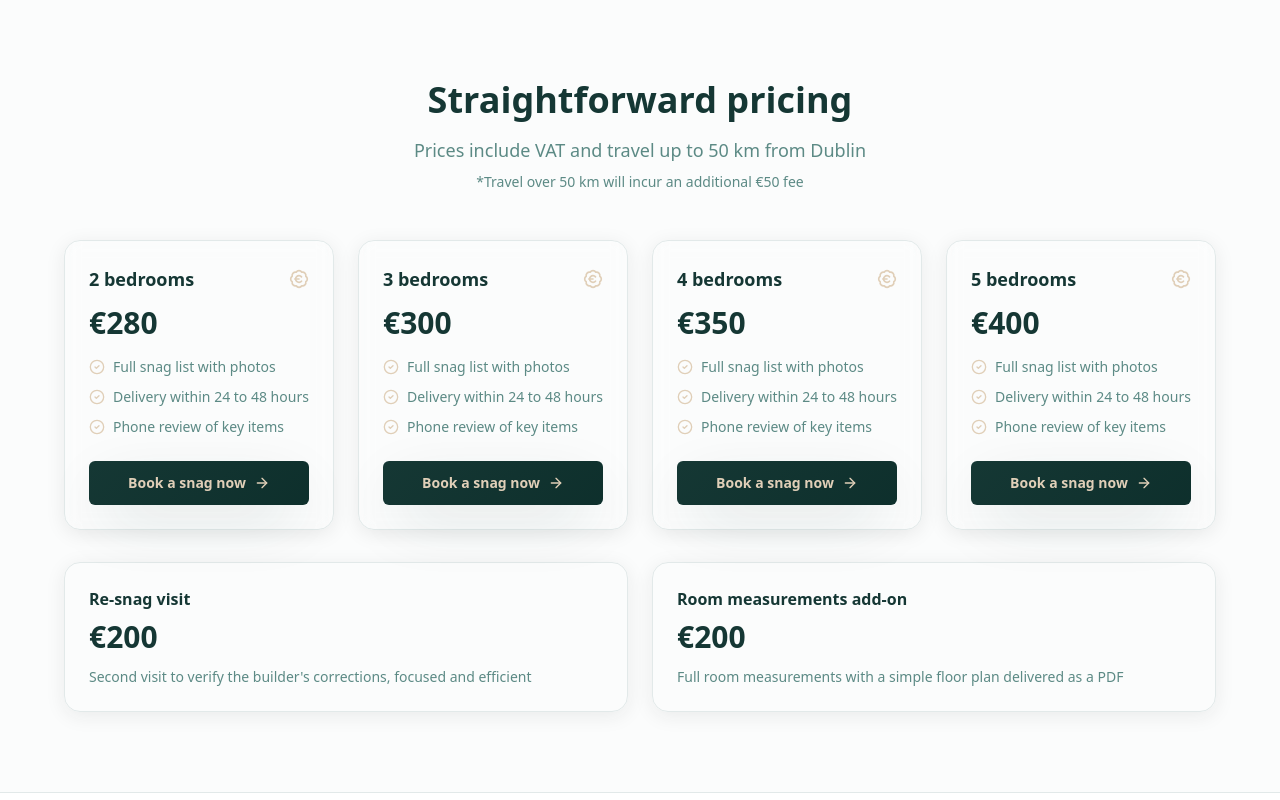
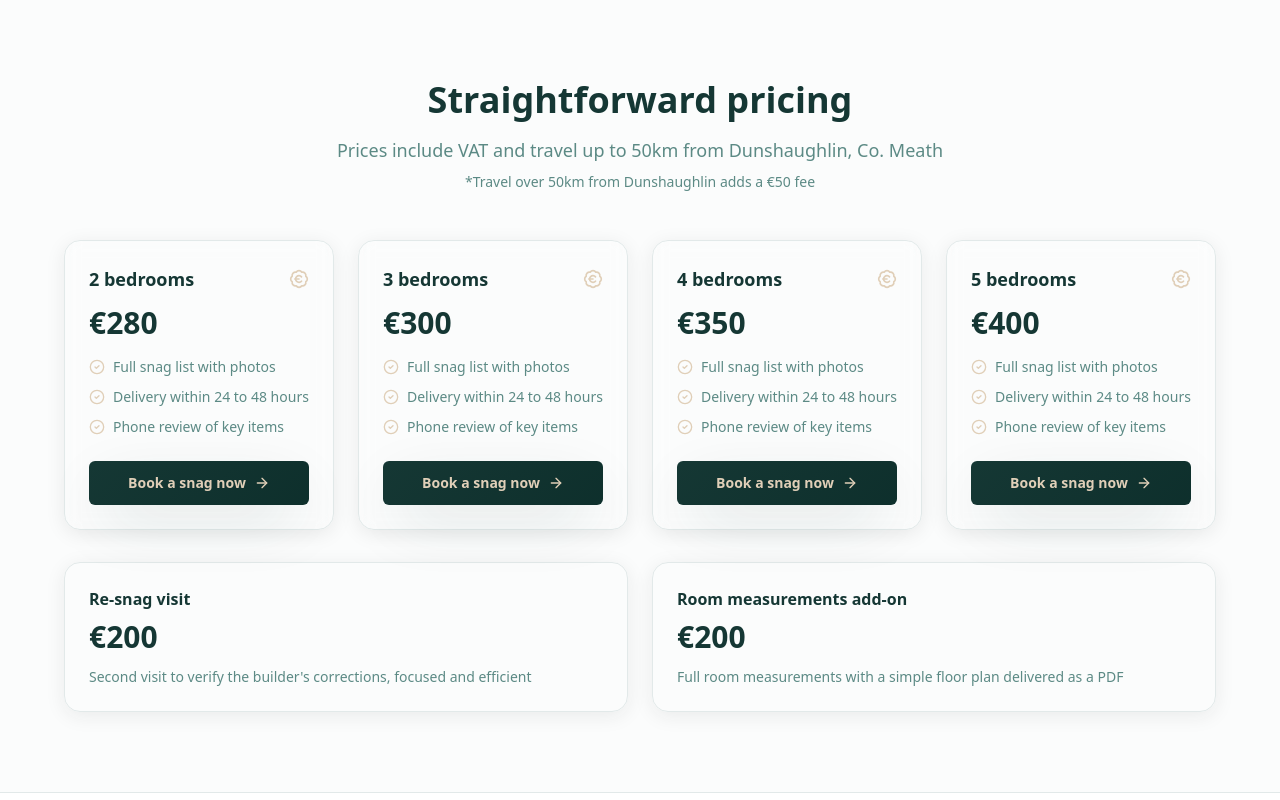
Before and after one commit to sorrynoservice/mf-project-solutions, a React (Vite) app: page /snagging in a window 1280 px wide. Shown: the part 1580-2380 px from the top of the page. Built offline with nearby package versions, Linux system fonts and the light colour scheme.

Commit message:
Measure snagging travel from Dunshaughlin instead of Dublin

```diff
--- a/src/data/snagging.ts
+++ b/src/data/snagging.ts
@@ -118,7 +118,7 @@ export const snagging = {
     },
     {
       "q": "What about VAT?",
-      "a": "Listed prices already include VAT and travel within 50 km of Dublin. No surprises at checkout."
+      "a": "Listed prices already include VAT and travel within 50km of Dunshaughlin, Co. Meath. No surprises at checkout."
     },
     {
       "q": "Can I get a report in Portuguese?",
@@ -126,7 +126,7 @@ export const snagging = {
     },
     {
       "q": "What areas do you cover?",
-      "a": "We cover Dublin and surrounding areas within 50 km. Contact us if you're outside this range."
+      "a": "We cover anywhere within 50km of Dunshaughlin, Co. Meath, including all of Dublin. Further out, we add a €50 travel fee."
     }
   ],
   "hero": {
@@ -142,8 +142,8 @@ export const snagging = {
     "p2": "Every snag list is aligned to Irish Building Regulations, documented with high-quality photos, and delivered within 24-48 hours. We keep it practical so you get results, not a novel."
   },
   "pricingHeading": "Straightforward pricing",
-  "pricingSub": "Prices include VAT and travel up to 50 km from Dublin",
-  "pricingNote": "*Travel over 50 km will incur an additional €50 fee",
+  "pricingSub": "Prices include VAT and travel up to 50km from Dunshaughlin, Co. Meath",
+  "pricingNote": "*Travel over 50km from Dunshaughlin adds a €50 fee",
   "processHeading": "How we work",
   "processSub": "A simple, professional process designed to give you comprehensive results with minimal hassle",
   "faqHeading": "Common questions",
```
